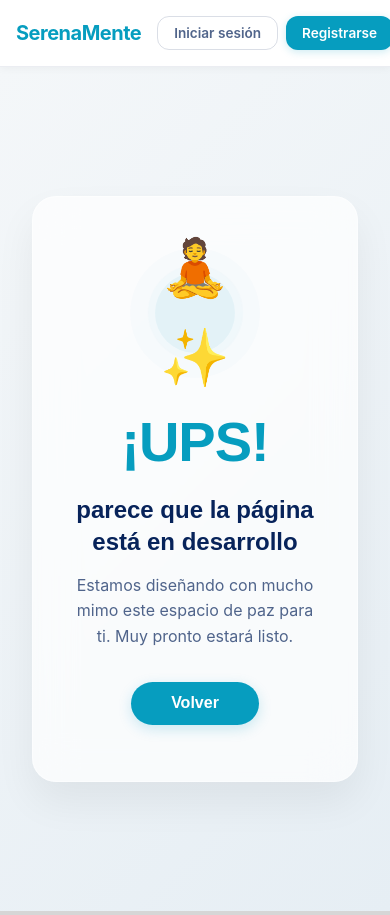
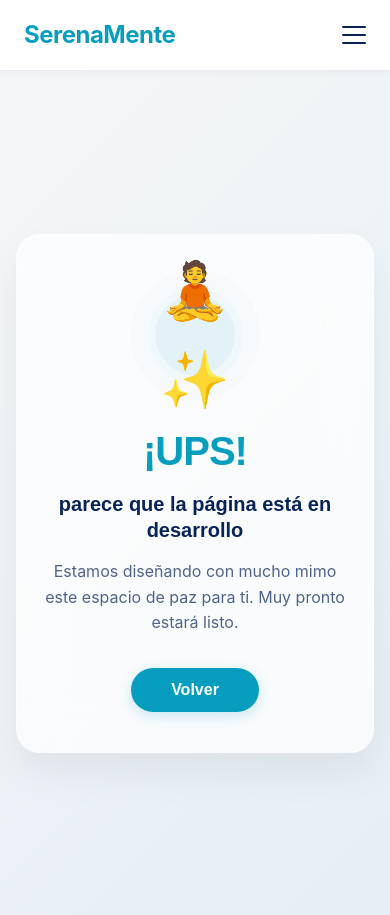
Before and after one commit to MPV070/Proyecto-Final-SerenaMente, an Angular app: page /en-desarrollo in a window 390 px wide. Built offline with nearby package versions, Linux system fonts and the light colour scheme.

Commit message:
feat: add styling for authentication, navigation, and core feature pages

```diff
--- a/src/app/components/feed-navbar/feed-navbar.scss
+++ b/src/app/components/feed-navbar/feed-navbar.scss
@@ -44,3 +44,24 @@ $shadow: 0 -4px 20px rgba(0, 0, 0, 0.08);
   background: rgba($primary, 0.12);
   color: $primary;
 }
+
+@media (max-width: 576px) {
+  .feed-navbar {
+    flex-direction: column;
+    gap: 0.75rem;
+    padding: 0.75rem 1rem;
+    align-items: center;
+  }
+
+  .feed-navbar-links {
+    width: 100%;
+    justify-content: space-around;
+    gap: 0.5rem;
+  }
+
+  .feed-link {
+    font-size: 0.85rem;
+    padding: 0.4rem 0.6rem;
+    text-align: center;
+  }
+}
--- a/src/app/core/navbar/navbar.html
+++ b/src/app/core/navbar/navbar.html
@@ -1,18 +1,27 @@
-<nav class='navbar'>
-  <div class='navbar-container'>
-    <div class='navbar-brand'>
-      <a routerLink='/' class='logo' style='text-decoration: none; cursor: pointer;'>SerenaMente</a>
+<nav class="navbar" [class.mobile-menu-open]="isMobileMenuOpen">
+  <div class="navbar-container">
+    <div class="navbar-brand">
+      <a routerLink="/" class="logo" style="text-decoration: none; cursor: pointer;" (click)="closeMobileMenu()">SerenaMente</a>
     </div>
 
-    <ul class='nav-menu'>
-      <li><a routerLink='/' class='nav-link'>Inicio</a></li>
-      <li><a routerLink='/profesionales' class='nav-link'>Profesionales</a></li>
-      <li><a routerLink='/sobre-nosotros' class='nav-link'>Sobre nosotros</a></li>
-    </ul>
+    <!-- Toggle button for mobile -->
+    <button class="menu-toggle" (click)="toggleMobileMenu()" aria-label="Toggle navigation" [class.active]="isMobileMenuOpen">
+      <span class="bar"></span>
+      <span class="bar"></span>
+      <span class="bar"></span>
+    </button>
 
-    <div class='nav-actions'>
-      <button class='btn btn-ghost' (click)='navigationToLogin()'>Iniciar sesión</button>
-      <button class='btn btn-primary' (click)='navigationToRegister()'>Registrarse</button>
+    <div class="navbar-collapse" [class.show]="isMobileMenuOpen">
+      <ul class="nav-menu">
+        <li><a routerLink="/" class="nav-link" (click)="closeMobileMenu()">Inicio</a></li>
+        <li><a routerLink="/profesionales" class="nav-link" (click)="closeMobileMenu()">Profesionales</a></li>
+        <li><a routerLink="/sobre-nosotros" class="nav-link" (click)="closeMobileMenu()">Sobre nosotros</a></li>
+      </ul>
+
+      <div class="nav-actions">
+        <button class="btn btn-ghost" (click)="navigationToLogin(); closeMobileMenu()">Iniciar sesión</button>
+        <button class="btn btn-primary" (click)="navigationToRegister(); closeMobileMenu()">Registrarse</button>
+      </div>
     </div>
   </div>
 </nav>
--- a/src/app/core/navbar/navbar.scss
+++ b/src/app/core/navbar/navbar.scss
@@ -124,28 +124,111 @@
 }
 
 // ============================================
+// COLLAPSE & TOGGLE STYLES
+// ============================================
+.menu-toggle {
+  display: none;
+  flex-direction: column;
+  justify-content: space-between;
+  width: 24px;
+  height: 18px;
+  background: transparent;
+  border: none;
+  cursor: pointer;
+  padding: 0;
+  z-index: 1010;
+
+  .bar {
+    width: 100%;
+    height: 2px;
+    background-color: map.get($palette, dark-blue);
+    border-radius: 4px;
+    transition: all 0.3s ease;
+  }
+
+  &.active {
+    .bar:nth-child(1) {
+      transform: translateY(8px) rotate(45deg);
+    }
+    .bar:nth-child(2) {
+      opacity: 0;
+    }
+    .bar:nth-child(3) {
+      transform: translateY(-8px) rotate(-45deg);
+    }
+  }
+}
+
+.navbar-collapse {
+  display: flex;
+  flex: 1;
+  justify-content: space-between;
+  align-items: center;
+}
+
+// ============================================
 // RESPONSIVE
 // ============================================
 @media (max-width: 768px) {
   .navbar-container {
-    padding: 0 1rem;
+    padding: 0 1.5rem;
     gap: 1rem;
   }
 
-  .nav-menu {
-    display: none;
+  .menu-toggle {
+    display: flex;
   }
 
-  .logo {
-    font-size: 1.25rem;
+  .navbar-collapse {
+    position: absolute;
+    top: 100%;
+    left: 0;
+    width: 100%;
+    background: white;
+    flex-direction: column;
+    padding: 2rem 1.5rem;
+    gap: 2rem;
+    border-bottom: 1px solid rgba(map.get($palette, dark-blue), 0.08);
+    box-shadow: 0 10px 20px rgba(0, 0, 0, 0.05);
+    max-height: 0;
+    overflow: hidden;
+    opacity: 0;
+    transition: all 0.35s cubic-bezier(0.4, 0, 0.2, 1);
+    pointer-events: none;
+
+    &.show {
+      max-height: 400px;
+      opacity: 1;
+      pointer-events: auto;
+    }
+  }
+
+  .nav-menu {
+    flex-direction: column;
+    align-items: center;
+    gap: 1.5rem;
+    width: 100%;
+
+    a {
+      font-size: 1.1rem;
+      width: 100%;
+      text-align: center;
+      padding: 0.5rem 0;
+      display: block;
+    }
   }
 
   .nav-actions {
-    gap: 0.5rem;
-  }
+    flex-direction: column;
+    width: 100%;
+    gap: 1rem;
+    align-items: stretch;
 
-  .btn {
-    padding: 0.5rem 1rem;
-    font-size: 0.85rem;
+    .btn {
+      width: 100%;
+      padding: 0.8rem;
+      font-size: 1rem;
+      text-align: center;
+    }
   }
 }
--- a/src/app/core/navbar/navbar.ts
+++ b/src/app/core/navbar/navbar.ts
@@ -11,11 +11,20 @@ import { Router, RouterLink } from '@angular/router';
 })
 export class NavbarComponent {
   isLoggedIn: boolean = false;
+  isMobileMenuOpen: boolean = false;
 
   constructor(private router: Router) { }
 
   ngOnInit(): void {
     this.checkLoginStatus();
+  }
+
+  toggleMobileMenu(): void {
+    this.isMobileMenuOpen = !this.isMobileMenuOpen;
+  }
+
+  closeMobileMenu(): void {
+    this.isMobileMenuOpen = false;
   }
 
   checkLoginStatus(): void {
--- a/src/app/pages/en-desarrollo/en-desarrollo.scss
+++ b/src/app/pages/en-desarrollo/en-desarrollo.scss
@@ -125,3 +125,20 @@
     transform: translateY(0);
   }
 }
+
+@media (max-width: 480px) {
+  .development-container {
+    padding: 1rem;
+  }
+  .development-card {
+    padding: 2.5rem 1.5rem;
+
+    h1 {
+      font-size: 2.5rem;
+    }
+
+    h2 {
+      font-size: 1.25rem;
+    }
+  }
+}
--- a/src/app/pages/login/login.scss
+++ b/src/app/pages/login/login.scss
@@ -178,3 +178,18 @@
   line-height: 1.4;
   animation: slideUp 0.35s ease-out;
 }
+
+@media (max-width: 576px) {
+  .login-container {
+    padding: 1.25rem;
+  }
+  .login-card {
+    padding: 2.25rem 1.5rem;
+  }
+  .login-header {
+    margin-bottom: 1.75rem;
+    h2 {
+      font-size: 1.6rem;
+    }
+  }
+}
--- a/src/app/pages/perfil-profesional/perfil-profesional.scss
+++ b/src/app/pages/perfil-profesional/perfil-profesional.scss
@@ -177,3 +177,46 @@ $transition: all 0.25s ease;
     }
   }
 }
+
+.profile-videos {
+  margin-top: 2.5rem;
+  border-top: 1px solid #e0e6ee;
+  padding-top: 1.5rem;
+
+  h3 {
+    font-size: 1.1rem;
+    margin-bottom: 1rem;
+    color: $text;
+  }
+}
+
+.videos-grid {
+  display: grid;
+  grid-template-columns: repeat(auto-fit, minmax(280px, 1fr));
+  gap: 1.5rem;
+  margin-top: 1rem;
+}
+
+.video-card {
+  background: #f8fafc;
+  border-radius: 12px;
+  overflow: hidden;
+  border: 1px solid #e2e8f0;
+  display: flex;
+  flex-direction: column;
+
+  video {
+    width: 100%;
+    aspect-ratio: 16 / 9;
+    background: #000;
+    border: none;
+    outline: none;
+  }
+
+  .video-caption {
+    padding: 0.75rem;
+    font-size: 0.9rem;
+    color: $text;
+    margin: 0;
+  }
+}
--- a/src/app/pages/recomendaciones/recomendaciones.scss
+++ b/src/app/pages/recomendaciones/recomendaciones.scss
@@ -156,9 +156,10 @@ $radius: 18px;
         }
       }
     }
+  }
 
-    .professionals-section {
-      margin-top: 2.5rem;
+  .professionals-section {
+    margin-top: 2.5rem;
       h2 {
         color: $text;
         margin-bottom: 1rem;
@@ -225,7 +226,6 @@ $radius: 18px;
             color: white;
           }
         }
-      }
     }
   }
 }
--- a/src/app/pages/register/register-legal/register-legal.component.scss
+++ b/src/app/pages/register/register-legal/register-legal.component.scss
@@ -244,3 +244,34 @@
     transform: scale(1);
   }
 }
+
+@media (max-width: 576px) {
+  .register-legal-container {
+    padding: 1.5rem;
+    border-radius: 12px;
+  }
+  .title {
+    font-size: 1.6rem;
+  }
+  .success-title {
+    font-size: 1.8rem;
+  }
+  .success-message {
+    font-size: 1rem;
+  }
+  .buttons-container {
+    flex-direction: column-reverse;
+    gap: 0.75rem;
+
+    .btn {
+      width: 100%;
+    }
+
+    &.single-button {
+      .btn {
+        width: 100%;
+        min-width: 100%;
+      }
+    }
+  }
+}
--- a/src/app/pages/register/register-tags/register-tags.component.scss
+++ b/src/app/pages/register/register-tags/register-tags.component.scss
@@ -196,3 +196,27 @@
     opacity: 1;
   }
 }
+
+@media (max-width: 576px) {
+  .register-tags-container {
+    padding: 1.5rem 1rem;
+  }
+  .title {
+    font-size: 1.6rem;
+  }
+  .tags-grid {
+    grid-template-columns: repeat(auto-fit, minmax(130px, 1fr));
+    gap: 0.75rem;
+    margin-bottom: 2rem;
+  }
+  .tag-card {
+    padding: 1rem;
+  }
+  .buttons-container {
+    flex-direction: column-reverse;
+    gap: 0.75rem;
+    .btn {
+      width: 100%;
+    }
+  }
+}
--- a/src/app/pages/register/registro/registro.scss
+++ b/src/app/pages/register/registro/registro.scss
@@ -236,3 +236,19 @@ $transition: all 0.3s cubic-bezier(0.4, 0, 0.2, 1);
         transform: translateX(0);
     }
 }
+
+@media (max-width: 576px) {
+  .register-container {
+    padding: 1.25rem;
+  }
+  .register-card {
+    padding: 2.25rem 1.5rem;
+
+    .register-header {
+      margin-bottom: 1.75rem;
+      h2 {
+        font-size: 1.6rem;
+      }
+    }
+  }
+}
```
